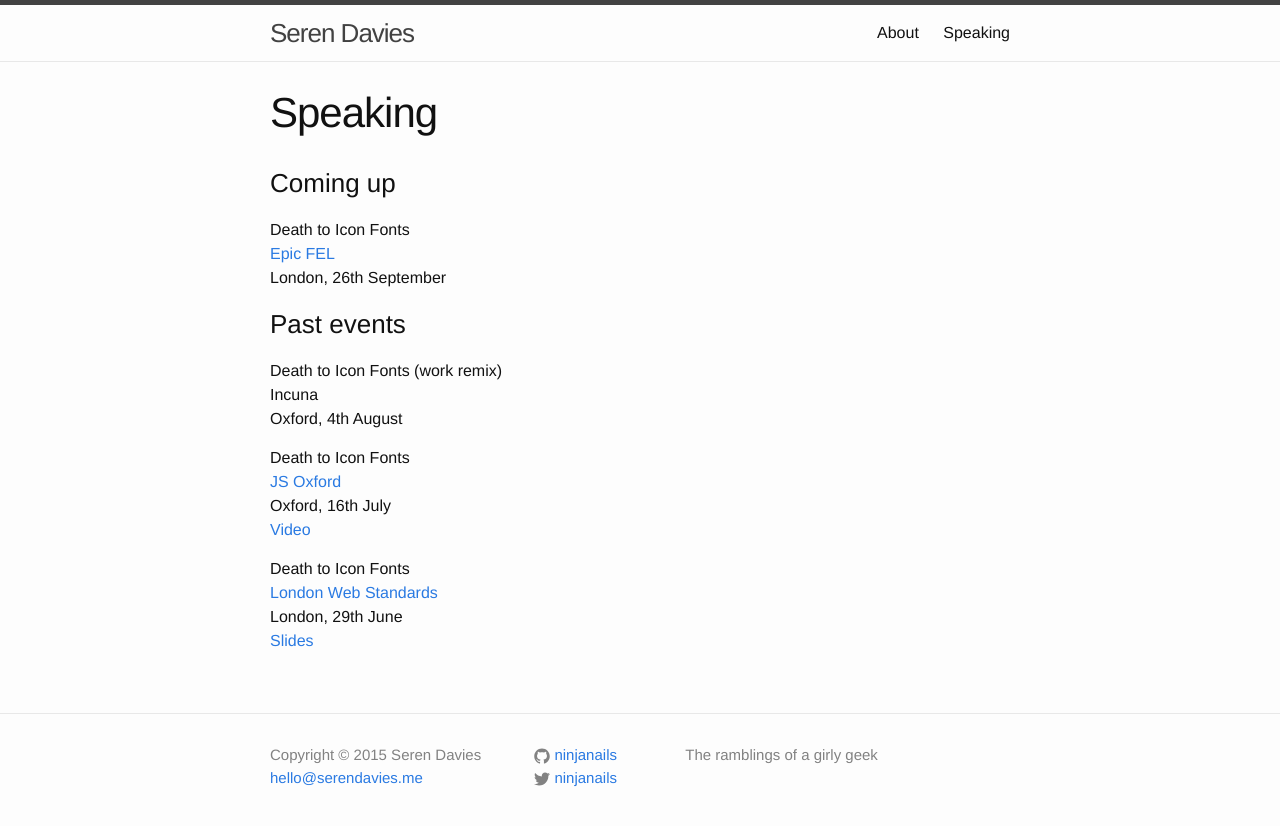
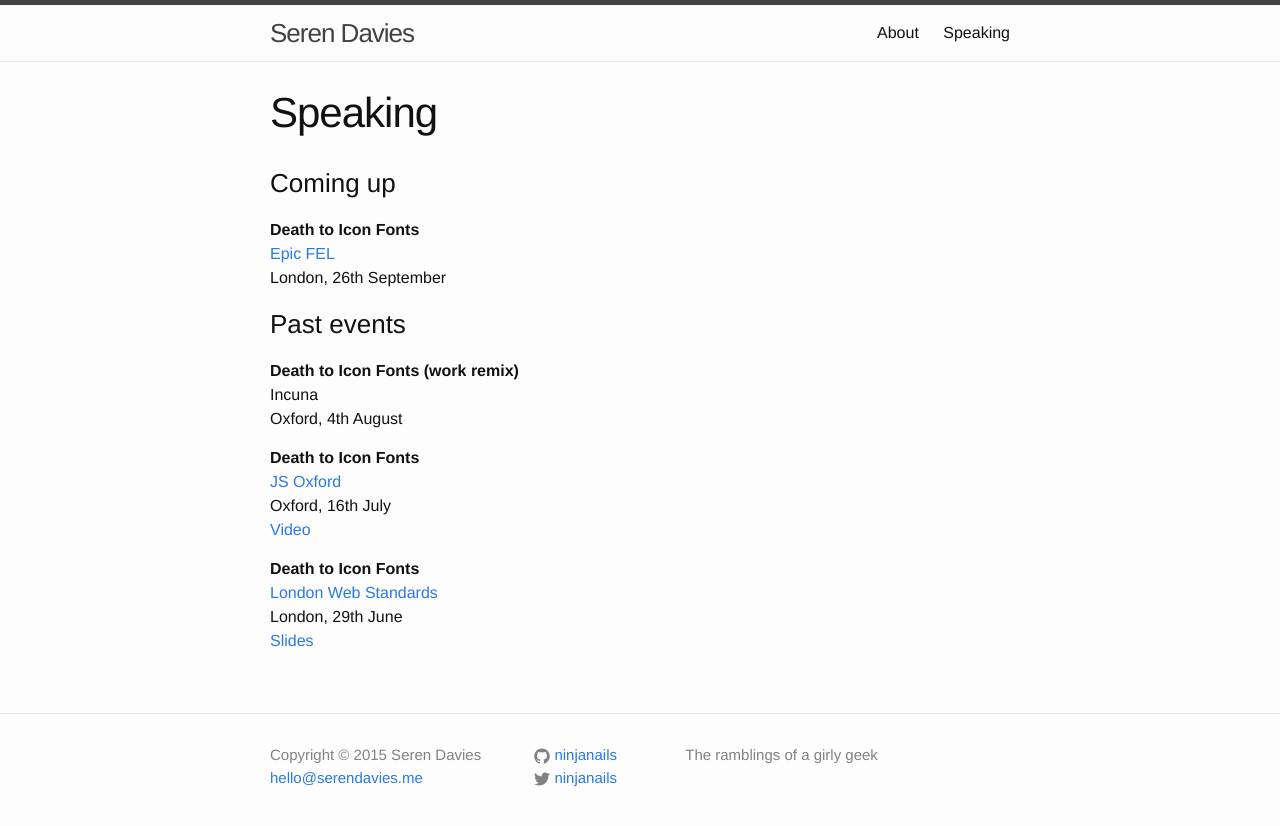
Before and after one commit to ninjanails/ninjanails.github.io, a Jekyll site: the page built from speaking.md, in a window 1280 px wide. Shown: the top 826 px of the page. Built offline with Jekyll 4.4.1, drawn with Linux system fonts in a browser that asks for light colours.

Commit message:
Update speaking.md
Made talk titles bold/strong

```diff
--- a/speaking.md
+++ b/speaking.md
@@ -6,22 +6,22 @@ permalink: /speaking/
 
 ###Coming up
 
-Death to Icon Fonts <br>
+**Death to Icon Fonts** <br>
 [Epic FEL](http://www.frontendlondon.co.uk/epic) <br>
 London, 26th September
 
 ###Past events
 
-Death to Icon Fonts (work remix) <br>
+**Death to Icon Fonts (work remix)** <br>
 Incuna <br>
 Oxford, 4th August
 
-Death to Icon Fonts <br>
+**Death to Icon Fonts** <br>
 [JS Oxford](http://jsoxford.com/2015/Summer-JS/) <br>
 Oxford, 16th July <br>
 [Video](https://youtu.be/DzKDW1Ut88M?t=1h51m40s)
 
-Death to Icon Fonts <br>
+**Death to Icon Fonts** <br>
 [London Web Standards](http://londonwebstandards.org/2015/06/dying-breeds-of-the-web-lwsninjacolumns/) <br>
 London, 29th June <br>
 [Slides](https://speakerdeck.com/ninjanails/death-to-icon-fonts)
```
